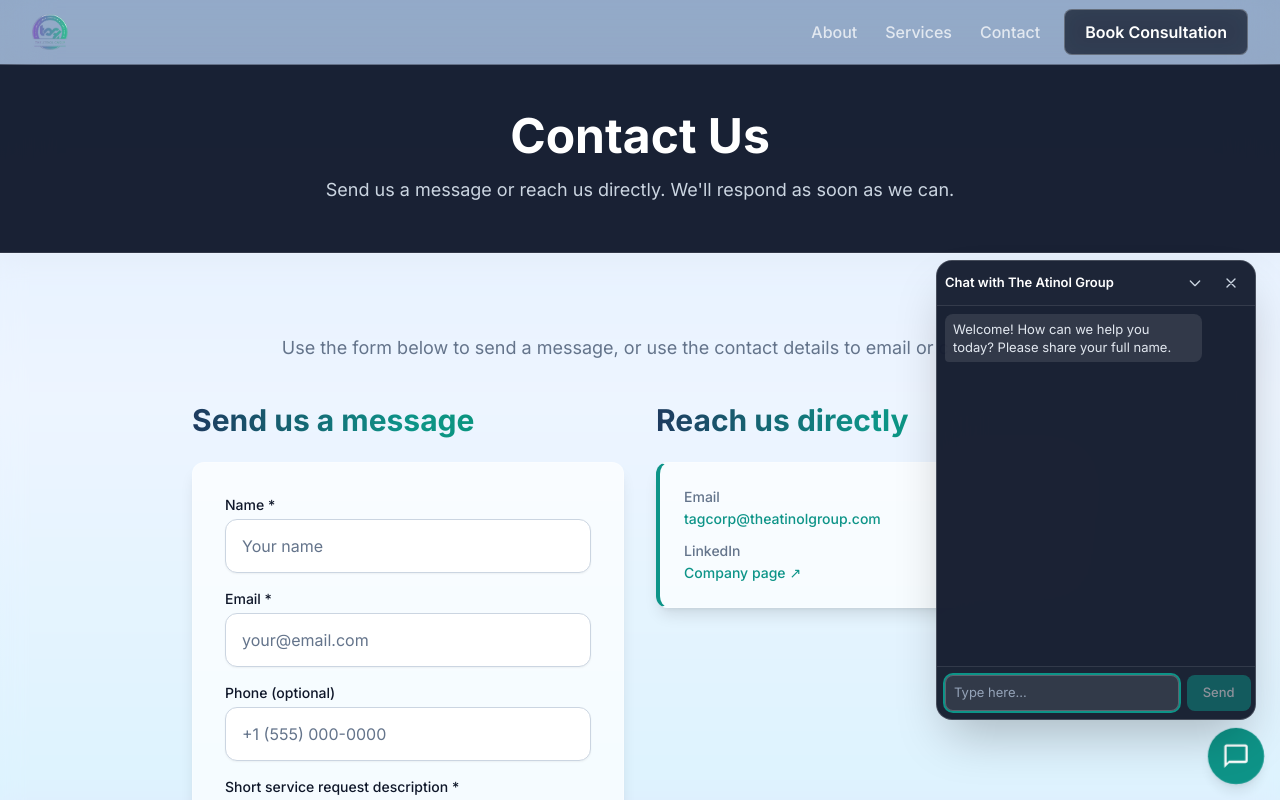
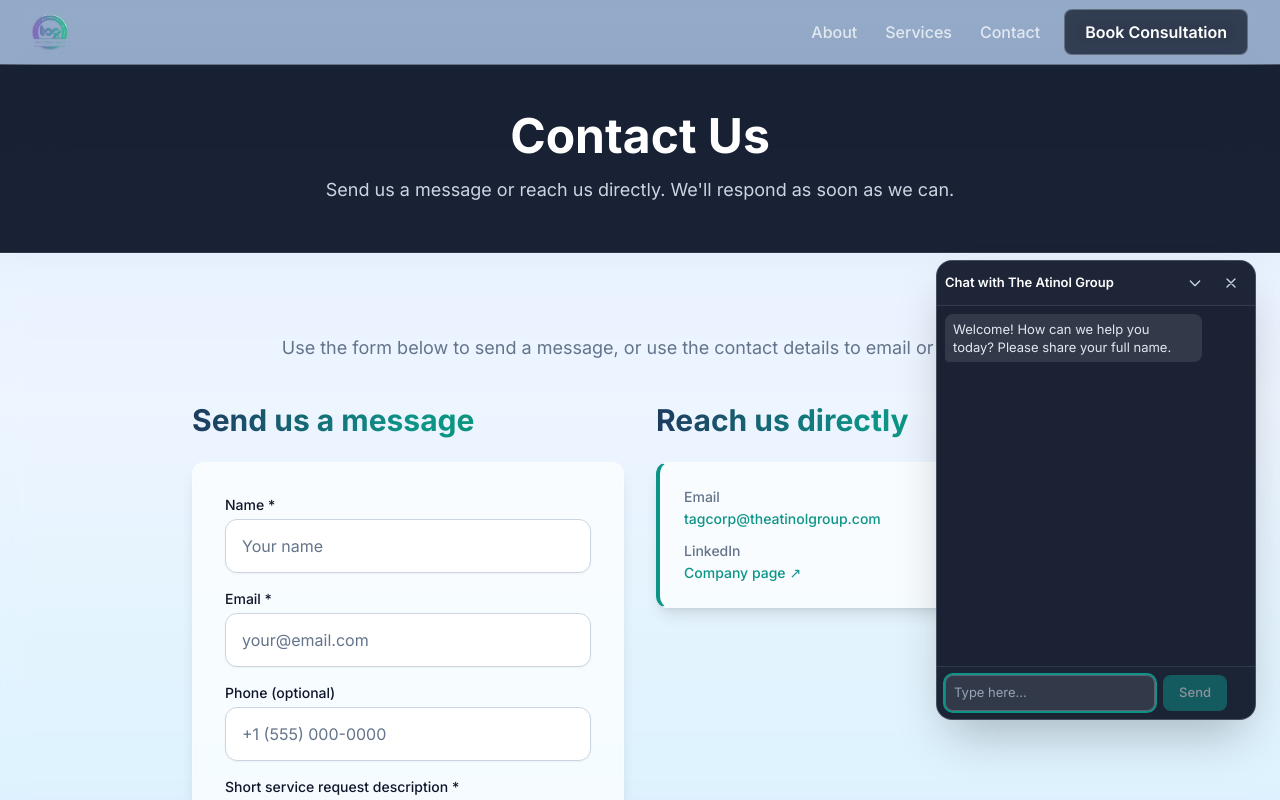
Before and after one commit to Bizrack/Atinol-group, a Next.js app: page /contact in a window 1280 px wide. Both pictures are taken after a click on the button "Open chat". Shown: the top 800 px of the page. Built offline with nearby package versions, Linux system fonts and the light colour scheme.

Commit message:
update the chat box and fix build error

```diff
--- a/src/app/layout.tsx
+++ b/src/app/layout.tsx
@@ -82,8 +82,9 @@ export const metadata: Metadata = {
 export const viewport: Viewport = {
   width: "device-width",
   initialScale: 1,
-  maximumScale: 5,
+  maximumScale: 1,
   viewportFit: "cover",
+  interactiveWidget: "overlays-content",
 };
 
 export default function RootLayout({
--- a/src/components/chat/ChatWidget.module.scss
+++ b/src/components/chat/ChatWidget.module.scss
@@ -2,12 +2,13 @@ $atinol-teal: #0d9488;
 
 .chatBox {
   position: fixed;
-  z-index: 100;
-  bottom: calc(5rem + env(safe-area-inset-bottom, 0px));
-  left: max(32px, env(safe-area-inset-left, 0px));
-  right: max(32px, env(safe-area-inset-right, 0px));
-  /* No width - fills space between left/right, avoids 100vw scrollbar issues */
-  height: min(320px, 55dvh);
+  z-index: 9999;
+  /* Mobile: lower position so it doesn't go up too much */
+  bottom: calc(0.5rem + env(safe-area-inset-bottom, 0px));
+  left: auto;
+  right: max(8px, env(safe-area-inset-right, 0px));
+  width: min(320px, calc(100% - 24px));
+  height: min(360px, 50dvh);
   box-sizing: border-box;
   border-radius: 1rem;
   border: 1px solid rgba(255, 255, 255, 0.2);
@@ -21,8 +22,10 @@ $atinol-teal: #0d9488;
   font-size: 11px;
 
   @media (min-width: 640px) {
+    bottom: calc(5rem + env(safe-area-inset-bottom, 0px));
     left: auto;
     right: 24px;
+    transform: none;
     width: 20rem;
     max-width: 20rem;
     height: 460px;
@@ -172,7 +175,7 @@ $atinol-teal: #0d9488;
 }
 
 .footer {
-  padding: 8px 12px 8px 8px;
+  padding: 8px 28px 8px 8px;
   border-top: 1px solid rgba(255, 255, 255, 0.1);
   background: rgba(30, 41, 59, 0.3);
 }
@@ -206,19 +209,24 @@ $atinol-teal: #0d9488;
 .form {
   display: flex;
   gap: 0.5rem;
-  margin-right: 6px;
+  min-width: 0;
 }
 
 .input {
-  flex: 0 0 80%;
+  flex: 1;
   min-width: 0;
   border-radius: 0.5rem;
   border: 1px solid rgba(255, 255, 255, 0.2);
   background: rgba(255, 255, 255, 0.1);
   padding: 4px 8px;
   color: white;
-  font-size: inherit;
+  /* 16px prevents iOS Safari from auto-zooming when input is focused (avoids layout overflow) */
+  font-size: 16px;
   box-sizing: border-box;
+
+  @media (min-width: 640px) {
+    font-size: 13px;
+  }
 
   &::placeholder {
     color: #94a3b8;
@@ -235,9 +243,8 @@ $atinol-teal: #0d9488;
 }
 
 .sendBtn {
-  flex: 0 0 20%;
-  min-width: 4rem;
-  margin-right: 8px;
+  flex: 0 0 auto;
+  min-width: 3.5rem;
   border-radius: 0.5rem;
   background: $atinol-teal;
   padding: 4px 16px;
--- a/src/components/chat/ChatWidget.tsx
+++ b/src/components/chat/ChatWidget.tsx
@@ -1,6 +1,7 @@
 "use client";
 
-import { useState, useRef, useEffect } from "react";
+import React, { useState, useRef, useEffect } from "react";
+import { createPortal } from "react-dom";
 import { SITE } from "@/lib/site-config";
 import { sendFormEmail, isEmailJsConfigured } from "@/lib/emailjs";
 import toast from "react-hot-toast";
@@ -10,6 +11,7 @@ type Message = {
   id: string;
   role: "bot" | "user";
   text: string;
+  content?: React.ReactNode;
   status?: "sending" | "sent";
 };
 
@@ -19,7 +21,15 @@ const CHAT_EMAIL_PLACEHOLDER = "chat@theatinolgroup.com";
 const BOT_REPLY_DELAY_MS = 1400;
 const INACTIVITY_TIMEOUT_MS = 5 * 60 * 1000; // 5 minutes
 
+function capitalizeName(name: string) {
+  return name
+    .split(" ")
+    .map((word) => word.charAt(0).toUpperCase() + word.slice(1).toLowerCase())
+    .join(" ");
+}
+
 export function ChatWidget() {
+  const [mounted, setMounted] = useState(false);
   const [open, setOpen] = useState(false);
   const [minimized, setMinimized] = useState(false);
   const [messages, setMessages] = useState<Message[]>([]);
@@ -35,6 +45,10 @@ export function ChatWidget() {
   const thinkingTimeoutRef = useRef<ReturnType<typeof setTimeout> | null>(null);
   const inactivityTimeoutRef = useRef<ReturnType<typeof setTimeout> | null>(null);
   const inputRef = useRef<HTMLInputElement>(null);
+
+  useEffect(() => {
+    setMounted(true);
+  }, []);
 
   useEffect(() => {
     if (open && step === "welcome" && messages.length === 0) {
@@ -72,11 +86,18 @@ export function ChatWidget() {
     }
   }, [open, step, messages]);
 
-  function addBotMessage(text: string) {
+  function addBotMessage(textOrContent: string | React.ReactNode) {
+    if (typeof textOrContent === "string") {
       setMessages((prev) => [
         ...prev,
-      { id: `bot-${Date.now()}`, role: "bot", text },
+        { id: `bot-${Date.now()}`, role: "bot", text: textOrContent },
       ]);
+    } else {
+      setMessages((prev) => [
+        ...prev,
+        { id: `bot-${Date.now()}`, role: "bot", text: "", content: textOrContent },
+      ]);
+    }
   }
 
   function addUserMessage(text: string, status: "sending" | "sent" = "sent") {
@@ -85,7 +106,7 @@ export function ChatWidget() {
     return id;
   }
 
-  function scheduleBotReply(botText: string, nextStep: Step) {
+  function scheduleBotReply(botText: string | React.ReactNode, nextStep: Step) {
     setIsThinking(true);
     if (thinkingTimeoutRef.current) clearTimeout(thinkingTimeoutRef.current);
     thinkingTimeoutRef.current = setTimeout(() => {
@@ -126,21 +147,24 @@ export function ChatWidget() {
     if (step === "name") {
       setName(value);
       addUserMessage(value);
-      scheduleBotReply("Thanks! What's your phone number?", "phone");
+      scheduleBotReply(
+        <>Okay, great to have you <strong><em>{capitalizeName(value)}</em></strong>! What&apos;s your phone number?</>,
+        "phone"
+      );
       return;
     }
 
     if (step === "phone") {
       setPhone(value);
       addUserMessage(value);
-      scheduleBotReply("What's your email address?", "email");
+      scheduleBotReply("What&apos;s your email address?", "email");
       return;
     }
 
     if (step === "email") {
       setEmail(value);
       addUserMessage(value);
-      scheduleBotReply("What's your message or question?", "message");
+      scheduleBotReply("What&apos;s your message or question?", "message");
       return;
     }
 
@@ -218,26 +242,40 @@ export function ChatWidget() {
   const showInput = open && !minimized && step !== "done" && step !== "confirm";
   const showSubmitButton = open && !minimized && step === "confirm" && !sending;
 
+  const handleClose = () => {
+    setOpen(false);
+    setMinimized(false);
+    setMessages([]);
+    setStep("welcome");
+    setName("");
+    setPhone("");
+    setEmail("");
+    setMessageParts([]);
+  };
+
+  function renderWidget() {
+    const showIcon = !open || minimized;
+    const showChatBox = open && !minimized;
+
     return (
       <>
-      {/* Floating message button - bottom-right */}
         <button
           type="button"
           onClick={() => {
-          setOpen((o) => !o);
-          if (!open) setMinimized(false);
+            setOpen(true);
+            setMinimized(false);
           }}
           className="fixed z-50 h-12 w-12 sm:h-14 sm:w-14 rounded-full bg-atinol-teal text-white shadow-lg hover:bg-atinol-teal/90 active:scale-95 transition-all flex items-center justify-center bottom-[max(1rem,env(safe-area-inset-bottom,0px))] right-[max(1rem,env(safe-area-inset-right,0px))] animate-breathe"
           aria-label="Open chat"
+          style={{ display: showIcon ? "flex" : "none" }}
         >
           <svg className="w-7 h-7" fill="currentColor" viewBox="0 0 24 24" aria-hidden>
             <path d="M20 2H4c-1.1 0-2 .9-2 2v18l4-4h14c1.1 0 2-.9 2-2V4c0-1.1-.9-2-2-2zm0 14H6l-2 2V4h16v12z" />
           </svg>
         </button>
 
-      {/* Chat box - SCSS for reliable mobile layout */}
-      {open && (
-        <div className={`${styles.chatBox} ${minimized ? styles.minimized : ""}`}>
+        {/* Chat box - only show when open and not minimized (when minimized, icon replaces it) */}
+        <div className={styles.chatBox} style={{ display: showChatBox ? "flex" : "none" }}>
           <div className={styles.header}>
             <span className={styles.headerTitle}>Chat with {SITE.name}</span>
             <div className={styles.headerActions}>
@@ -259,7 +297,7 @@ export function ChatWidget() {
               </button>
               <button
                 type="button"
-                onClick={() => setOpen(false)}
+                onClick={handleClose}
                 className={styles.headerBtn}
                 aria-label="Close chat"
               >
@@ -276,7 +314,7 @@ export function ChatWidget() {
                 {messages.map((m) => (
                   <div key={m.id} className={`${styles.messageRow} ${m.role === "user" ? styles.user : styles.bot}`}>
                     <div className={`${styles.bubble} ${m.role === "user" ? styles.user : styles.bot}`}>
-                      <p className={styles.bubbleText}>{m.text}</p>
+                      <p className={styles.bubbleText}>{m.content ?? m.text}</p>
                       {m.role === "user" && (
                         <span className={styles.checkRow} aria-hidden>
                           {m.status === "sending" ? (
@@ -342,7 +380,14 @@ export function ChatWidget() {
             </>
           )}
         </div>
-      )}
     </>
   );
   }
+
+  if (!mounted) return null;
+
+  const content = renderWidget();
+  return typeof document !== "undefined" && document.body
+    ? createPortal(content, document.body)
+    : content;
+}
--- /dev/null
+++ b/src/components/layout/Footer.module.scss
@@ -0,0 +1,27 @@
+.logoWrap {
+  width: 100%;
+  display: flex;
+  justify-content: center;
+
+  @media (min-width: 768px) {
+    width: fit-content;
+    justify-content: flex-start;
+    align-self: flex-start;
+    margin: 0 !important;
+    margin-left: 0 !important;
+    padding-left: 0 !important;
+  }
+
+  a {
+    display: block;
+    margin-left: auto;
+    margin-right: auto;
+
+    @media (min-width: 768px) {
+      display: inline-flex;
+      margin: 0 !important;
+      margin-left: 0 !important;
+      padding-left: 0 !important;
+    }
+  }
+}
--- a/src/components/layout/Footer.tsx
+++ b/src/components/layout/Footer.tsx
@@ -1,14 +1,15 @@
 import Link from "next/link";
 import { Logo } from "@/components/ui/Logo";
 import { SITE, NAV_LINKS, getTelHref } from "@/lib/site-config";
+import styles from "./Footer.module.scss";
 
 export function Footer() {
   return (
     <footer className="bg-slate-900/95 backdrop-blur-xl border-t border-white/10 text-slate-300">
       <div className="max-w-6xl mx-auto px-4 sm:px-6 lg:px-8 py-12 sm:py-16 md:py-20">
         <div className="grid grid-cols-1 md:grid-cols-3 gap-10 sm:gap-12 text-center md:text-left">
-          <div className="flex flex-col items-center md:items-start">
-            <div className="flex justify-center w-full md:w-auto md:justify-start">
+          <div className="flex flex-col items-center text-center md:items-start md:text-left md:justify-self-start md:ml-0 w-full md:w-auto">
+            <div className={`${styles.logoWrap} md:items-start md:justify-start`}>
               <Logo variant="light" />
             </div>
             <p className="mt-3 text-sm sm:text-base text-slate-400">{SITE.tagline}</p>
--- a/src/components/ui/Logo.tsx
+++ b/src/components/ui/Logo.tsx
@@ -20,7 +20,7 @@ export function Logo({
   const isLight = variant === "light";
   const heightClass = isHeader ? "h-9" : "h-12";
   const widthClass = isHeader ? "w-[100px]" : "w-[140px]";
-  const imageAlign = "object-left";
+  const imageAlign = isLight ? "object-center" : "object-left";
 
   return (
     <Link
```
Lines whose indentation alone changed are shown as unchanged.
